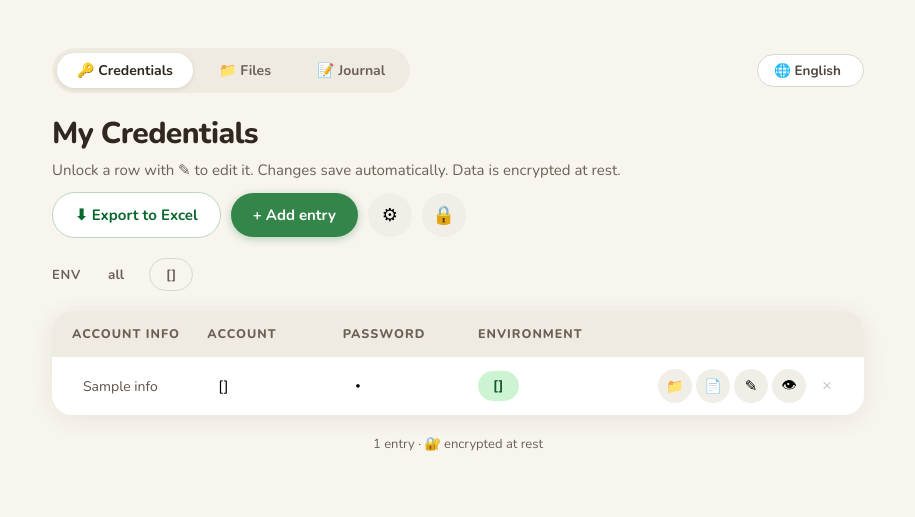
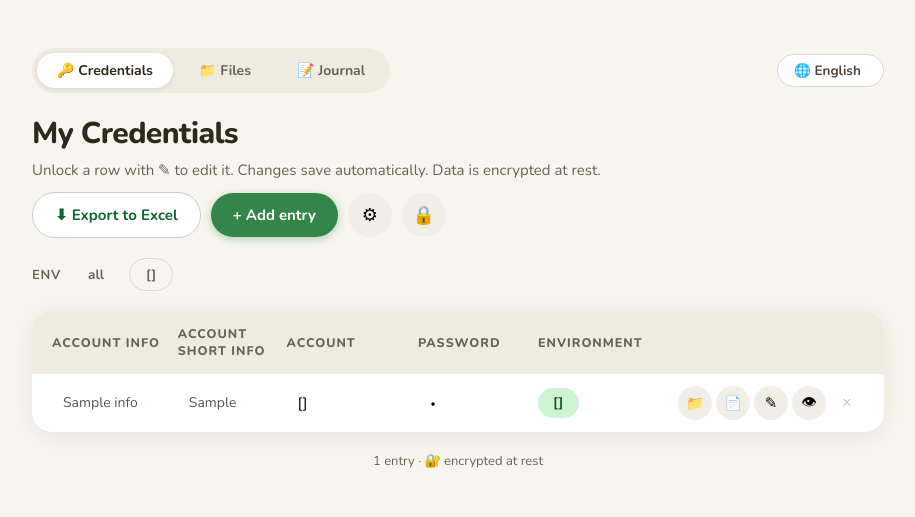
Before and after one commit to yangunang/PKFMS, a Flask app: template templates/index.html in a window 1280 px wide. Shown: the top 517 px of the page, without its empty margins (182-1097 px from the left). Run offline with Flask 3, Linux system fonts and the light colour scheme; the template is opened without the code that fills it: most values are stand-ins (such as "Sample title", 1, 10 or a date in 2020).

Commit message:
fix pages

```diff
--- a/app.py
+++ b/app.py
@@ -150,14 +150,21 @@ def init_db():
         db.execute("ALTER TABLE credentials ADD COLUMN info BLOB")
     if "description" not in cols:
         db.execute("ALTER TABLE credentials ADD COLUMN description BLOB")
+    if "short_info" not in cols:
+        db.execute("ALTER TABLE credentials ADD COLUMN short_info BLOB")
     fcols = [r[1] for r in db.execute("PRAGMA table_info(files)").fetchall()]
     if "description" not in fcols:
         db.execute("ALTER TABLE files ADD COLUMN description BLOB")
     if "tags" not in fcols:
         db.execute("ALTER TABLE files ADD COLUMN tags TEXT")
+    if "cred_id" not in fcols:
+        db.execute("ALTER TABLE files ADD COLUMN cred_id INTEGER")
     ncols = [r[1] for r in db.execute("PRAGMA table_info(notes)").fetchall()]
     if "env" not in ncols:
         db.execute("ALTER TABLE notes ADD COLUMN env TEXT")
+    if (db.execute("SELECT value FROM settings WHERE key = 'totp_secret'").fetchone()
+            and not db.execute("SELECT value FROM settings WHERE key = 'totp_confirmed'").fetchone()):
+        db.execute("INSERT INTO settings (key, value) VALUES ('totp_confirmed', '1')")
     if db.execute("SELECT COUNT(*) FROM note_categories").fetchone()[0] == 0:
         db.executemany("INSERT INTO note_categories (name, position) VALUES (?, ?)",
                        [(n, i) for i, n in enumerate(DEFAULT_NOTE_CATEGORIES)])
@@ -264,11 +271,13 @@ def reset_2fa():
             return
         totp_secret = pyotp.random_base32()
         set_setting("totp_secret", totp_secret)
+        set_setting("totp_confirmed", "0")
         uri = pyotp.totp.TOTP(totp_secret).provisioning_uri(
             name="credentials", issuer_name="My Credentials")
         print("\nNew 2FA secret generated. Scan this QR code with your authenticator app:\n")
         segno.make(uri, error="m").terminal(compact=True, border=2)
         print(f"\nOr enter the secret manually: {totp_secret}\n")
+        print("Open the app: it will ask for a code once to confirm the new secret.")
         print("Your master password and all stored data are unchanged.")
 
 
@@ -296,9 +305,26 @@ def factory_reset():
 
 # ---------- first-run setup ----------
 
+def totp_confirmed():
+    return get_setting("totp_confirmed") == "1"
+
+
+def render_qr_step(error=None):
+    totp_secret = get_setting("totp_secret")
+    uri = pyotp.totp.TOTP(totp_secret).provisioning_uri(
+        name="credentials", issuer_name="My Credentials"
+    )
+    qr = segno.make(uri, error="m").svg_data_uri(scale=4, border=2)
+    return render_template("setup.html", totp_secret=totp_secret,
+                           totp_qr=qr, done=True, error=error)
+
+
 @app.route("/setup", methods=["GET", "POST"])
 def setup():
     if get_setting("pw_hash") is not None:
+        # password set but 2FA never verified -> resume at the QR step
+        if not totp_confirmed():
+            return render_qr_step()
         return redirect(url_for("login"))
     if request.method == "POST":
         pw = request.form.get("password", "")
@@ -306,22 +332,29 @@ def setup():
             return render_template("setup.html", error="Password must be at least 8 characters.")
         set_setting("pw_hash", generate_password_hash(pw))
         set_setting("salt", base64.b64encode(secrets.token_bytes(16)).decode())
-        totp_secret = pyotp.random_base32()
-        set_setting("totp_secret", totp_secret)
-        uri = pyotp.totp.TOTP(totp_secret).provisioning_uri(
-            name="credentials", issuer_name="My Credentials"
-        )
-        qr = segno.make(uri, error="m").svg_data_uri(scale=4, border=2)
-        return render_template("setup.html", totp_secret=totp_secret,
-                               totp_uri=uri, totp_qr=qr, done=True)
+        set_setting("totp_secret", pyotp.random_base32())
+        return render_qr_step()
     return render_template("setup.html")
+
+
+@app.route("/setup/verify", methods=["POST"])
+def setup_verify():
+    if get_setting("pw_hash") is None:
+        return redirect(url_for("setup"))
+    if totp_confirmed():
+        return redirect(url_for("login"))
+    code = request.form.get("code", "").replace(" ", "")
+    if pyotp.TOTP(get_setting("totp_secret")).verify(code, valid_window=1):
+        set_setting("totp_confirmed", "1")
+        return render_template("setup.html", verified=True)
+    return render_qr_step(error=tr("wrongCode"))
 
 
 # ---------- login / logout ----------
 
 @app.route("/login", methods=["GET", "POST"])
 def login():
-    if get_setting("pw_hash") is None:
+    if get_setting("pw_hash") is None or not totp_confirmed():
         return redirect(url_for("setup"))
     error = None
     step = "password"
@@ -367,11 +400,14 @@ def decrypt_rows(f):
                 "account": f.decrypt(r["account"]).decode(),
                 "password": f.decrypt(r["password"]).decode(),
                 "info": f.decrypt(r["info"]).decode() if r["info"] else "",
+                "short_info": f.decrypt(r["short_info"]).decode() if r["short_info"] else "",
                 "has_desc": bool(r["description"] and f.decrypt(r["description"]).decode().strip()),
+                "has_files": bool(get_db().execute(
+                    "SELECT 1 FROM files WHERE cred_id = ? LIMIT 1", (r["id"],)).fetchone()),
             })
         except InvalidToken:
             out.append({"id": r["id"], "env": r["env"], "account": "(cannot decrypt)",
-                        "password": "", "info": ""})
+                        "password": "", "info": "", "short_info": ""})
     return out
 
 
@@ -414,11 +450,12 @@ def add_row():
     env = get_environments()[0]
     db = get_db()
     cur = db.execute(
-        "INSERT INTO credentials (env, account, password, info) VALUES (?, ?, ?, ?)",
-        (env, f.encrypt(b""), f.encrypt(b""), f.encrypt(b"")),
+        "INSERT INTO credentials (env, account, password, info, short_info) VALUES (?, ?, ?, ?, ?)",
+        (env, f.encrypt(b""), f.encrypt(b""), f.encrypt(b""), f.encrypt(b"")),
     )
     db.commit()
-    return jsonify({"id": cur.lastrowid, "env": env, "account": "", "password": "", "info": ""})
+    return jsonify({"id": cur.lastrowid, "env": env, "account": "", "password": "",
+                    "info": "", "short_info": ""})
 
 
 @app.route("/rows/<int:row_id>/description")
@@ -448,13 +485,11 @@ def account_files_page(row_id):
         account = f.decrypt(r["account"]).decode()
     except InvalidToken:
         account = "(cannot decrypt)"
-    files = []
-    for x in get_db().execute("SELECT id, filename, env, category, size, tags FROM files ORDER BY id").fetchall():
-        if x["env"] == r["env"] or row_id in file_tags(x):
-            files.append({"id": x["id"], "filename": x["filename"],
-                          "category": x["category"], "size": x["size"]})
+    files = [dict(x) for x in get_db().execute(
+        "SELECT id, filename, category, size FROM files WHERE cred_id = ? ORDER BY id DESC",
+        (row_id,)).fetchall()]
     return render_template("account_files.html", account=account, env=r["env"],
-                           files=files, environments=get_environments(),
+                           row_id=row_id, files=files, environments=get_environments(),
                            categories=get_categories())
 
 
@@ -469,7 +504,7 @@ def update_row(row_id):
             if v not in get_environments():
                 return jsonify({"error": "invalid environment"}), 400
             db.execute("UPDATE credentials SET env = ? WHERE id = ?", (v, row_id))
-        elif k in ("account", "password", "info", "description"):
+        elif k in ("account", "password", "info", "short_info", "description"):
             db.execute(f"UPDATE credentials SET {k} = ? WHERE id = ?",
                        (f.encrypt(str(v).encode()), row_id))
     db.commit()
@@ -539,6 +574,14 @@ def upload_file():
     category = request.form.get("category") or get_categories()[0]
     if env not in get_environments() or category not in get_categories():
         return jsonify({"error": "invalid env or category"}), 400
+    cred_id = request.form.get("cred_id") or None
+    if cred_id is not None:
+        try:
+            cred_id = int(cred_id)
+        except ValueError:
+            return jsonify({"error": "invalid account"}), 400
+        if get_db().execute("SELECT 1 FROM credentials WHERE id = ?", (cred_id,)).fetchone() is None:
+            return jsonify({"error": "invalid account"}), 400
     # Keep the real (Unicode) filename; only strip path separators and control chars.
     name = os.path.basename(f.filename.replace("\\", "/")).strip()
     name = "".join(c for c in name if c.isprintable() and c not in '<>:"|?*') or "file"
@@ -555,12 +598,12 @@ def upload_file():
     size = os.path.getsize(path)
     db = get_db()
     cur = db.execute(
-        "INSERT INTO files (filename, stored_name, env, category, size) VALUES (?, ?, ?, ?, ?)",
-        (name, stored, env, category, size),
+        "INSERT INTO files (filename, stored_name, env, category, size, cred_id) VALUES (?, ?, ?, ?, ?, ?)",
+        (name, stored, env, category, size, cred_id),
     )
     db.commit()
-    return jsonify({"id": cur.lastrowid, "filename": f.filename, "env": env,
-                    "category": category, "size": size})
+    return jsonify({"id": cur.lastrowid, "filename": name, "env": env,
+                    "category": category, "size": size, "cred_id": cred_id})
 
 
 @app.route("/files/<int:file_id>/description")
@@ -775,12 +818,12 @@ def export_excel():
     wb = Workbook()
     ws = wb.active
     ws.title = "Credentials"
-    ws.append(["account info", "Account", "Password", "Environment"])
+    ws.append(["account info", "account short info", "Account", "Password", "Environment"])
     for cell in ws[1]:
         cell.font = Font(bold=True)
     for r in rows:
-        ws.append([r["info"], r["account"], r["password"], r["env"]])
-    for col, width in zip("ABCD", (36, 32, 28, 16)):
+        ws.append([r["info"], r["short_info"], r["account"], r["password"], r["env"]])
+    for col, width in zip("ABCDE", (34, 22, 30, 26, 16)):
         ws.column_dimensions[col].width = width
     buf = BytesIO()
     wb.save(buf)
--- a/templates/index.html
+++ b/templates/index.html
@@ -12,7 +12,7 @@
   }
   * { box-sizing: border-box; }
   body { margin: 0; background: var(--bg); color: var(--ink); font-family: 'Nunito', sans-serif; }
-  .wrap { max-width: 860px; margin: 0 auto; padding: 48px 24px; display: flex; flex-direction: column; gap: 20px; }
+  .wrap { max-width: 900px; margin: 0 auto; padding: 48px 24px; display: flex; flex-direction: column; gap: 20px; }
   .lang-select { appearance: none; border: 1.5px solid oklch(0.88 0.01 85); border-radius: 999px; padding: 8px 16px;
     font: 700 13.5px 'Nunito', sans-serif; cursor: pointer; background: #fff; color: oklch(0.4 0.02 60); }
   .lang-select:focus { outline: none; border-color: var(--accent); }
@@ -35,7 +35,7 @@
     display: inline-flex; align-items: center; justify-content: center; font-size: 18px; text-decoration: none; cursor: pointer; }
   .icon-btn:hover { background: oklch(0.9 0.015 85); }
   .card { background: #fff; border-radius: 20px; box-shadow: 0 4px 24px oklch(0.28 0.02 60 / 0.08); overflow: hidden; }
-  .grid-head, .grid-row { display: grid; grid-template-columns: 1fr 1fr 1fr 150px 204px; gap: 12px; align-items: center; padding: 10px 20px; }
+  .grid-head, .grid-row { display: grid; grid-template-columns: minmax(0, 1fr) minmax(0, 0.85fr) minmax(0, 1.05fr) minmax(0, 0.95fr) 124px 190px; min-width: 760px; gap: 12px; align-items: center; padding: 10px 20px; }
   .grid-head { padding: 14px 20px; background: oklch(0.94 0.015 85); font-size: 12.5px; font-weight: 800;
     text-transform: uppercase; letter-spacing: 0.08em; color: var(--muted); }
   .grid-head button { all: unset; cursor: pointer; display: flex; gap: 6px; align-items: center; }
@@ -44,10 +44,17 @@
     font: 700 14px 'Nunito', sans-serif; cursor: pointer; }
   select.env:hover { border-color: oklch(0.8 0.02 85); }
   select.env:focus { outline: none; border-color: var(--accent); }
-  input.cell { border: 1.5px solid transparent; border-radius: 10px; padding: 8px 10px; font-size: 15px;
-    background: transparent; width: 100%; font-family: 'Nunito', sans-serif; }
-  input.cell.pw { font: 600 14px 'JetBrains Mono', monospace; }
-  input.cell.info { font-size: 14px; color: oklch(0.45 0.02 60); }
+  input.cell, textarea.cell { min-width: 0; border: 1.5px solid transparent; border-radius: 10px; padding: 8px 10px; font-size: 15px;
+    background: transparent; width: 100%; box-sizing: border-box; font-family: 'Nunito', sans-serif; }
+  textarea.cell { resize: none; overflow: hidden; line-height: 1.35; }
+  textarea.cell.pw { font: 600 13.5px 'JetBrains Mono', monospace; word-break: break-all; }
+  textarea.cell.pw.masked { -webkit-text-security: disc; }
+  textarea.cell.info { font-size: 14px; color: oklch(0.45 0.02 60); }
+  textarea.cell:hover { background: var(--bg); }
+  textarea.cell:focus { outline: none; border-color: var(--accent); background: #fff; }
+  .grid-row.locked textarea.cell:hover { background: transparent; }
+  .grid-row.locked textarea.cell { cursor: default; }
+  .actions { flex-wrap: wrap; }
   input.cell:hover { background: var(--bg); }
   input.cell:focus { outline: none; border-color: var(--accent); background: #fff; }
   .actions { display: flex; gap: 4px; justify-content: flex-end; }
@@ -150,6 +157,7 @@
   <div class="card">
     <div class="grid-head">
       <div>{{ T.colInfo }}</div>
+      <div>{{ T.colShortInfo }}</div>
       <button data-sort="account">{{ T.colAccount }} <span></span></button>
       <div>{{ T.colPassword }}</div>
       <button data-sort="env">{{ T.colEnv }} <span></span></button>
@@ -158,9 +166,10 @@
     <div id="rows">
       {% for row in rows %}
       <div class="grid-row locked" data-id="{{ row.id }}">
-        <input class="cell info" data-field="info" value="{{ row.info }}" placeholder="{{ T.infoPh }}" readonly>
-        <input class="cell" data-field="account" value="{{ row.account }}" placeholder="{{ T.accountPh }}" readonly>
-        <input class="cell pw" type="password" data-field="password" value="{{ row.password }}" placeholder="{{ T.passwordPh }}" readonly>
+        <textarea class="cell info" data-field="info" rows="1" placeholder="{{ T.infoPh }}" readonly>{{ row.info }}</textarea>
+        <textarea class="cell info" data-field="short_info" rows="1" placeholder="{{ T.shortInfoPh }}" readonly>{{ row.short_info }}</textarea>
+        <textarea class="cell" data-field="account" rows="1" placeholder="{{ T.accountPh }}" readonly>{{ row.account }}</textarea>
+        <textarea class="cell pw masked" data-field="password" rows="1" placeholder="{{ T.passwordPh }}" readonly>{{ row.password }}</textarea>
         <div>
           <select class="env" data-field="env" disabled>
             {% for env in environments %}
@@ -169,7 +178,7 @@
           </select>
         </div>
         <div class="actions">
-          <a class="desc" href="/rows/{{ row.id }}/files" title="{{ T.tabFiles }}">&#128193;</a>
+          <a class="desc{% if row.has_files %} has{% endif %}" href="/rows/{{ row.id }}/files" title="{{ T.tabFiles }}">&#128193;</a>
           <a class="desc{% if row.has_desc %} has{% endif %}" href="/rows/{{ row.id }}/description" title="{{ T.descTitle }}">&#128196;</a>
           <button class="edit" title="{{ T.unlockEdit }}">&#9998;</button>
           <button class="eye" title="Show/hide password">&#128065;</button>
@@ -212,6 +221,9 @@ const updateCount = () => {
   document.querySelector('.count').textContent = (n === 1 ? T.entry : T.entries.split('{n}').join(n)) + ' \u00b7 ' + T.encAtRest;
 };
 const paintAll = () => rowsEl.querySelectorAll('select.env').forEach(paintEnv);
+const autosize = el => { el.style.height = 'auto'; el.style.height = (el.scrollHeight + 2) + 'px'; };
+const autosizeAll = () => rowsEl.querySelectorAll('textarea.cell').forEach(autosize);
+rowsEl.addEventListener('input', e => { if (e.target.matches('textarea.cell')) autosize(e.target); });
 
 const fmtSize = b => b < 1024 ? b + ' B' : b < 1048576 ? (b/1024).toFixed(1) + ' KB'
   : b < 1073741824 ? (b/1048576).toFixed(1) + ' MB' : (b/1073741824).toFixed(2) + ' GB';
@@ -257,7 +269,7 @@ const applyFilter = () => {
 document.querySelectorAll('.filter-chip').forEach(ch =>
   ch.addEventListener('click', () => { envFilter = ch.dataset.env; applyFilter(); }));
 
-paintAll(); updateCount();
+paintAll(); updateCount(); autosizeAll();
 
 const rebuildSelects = () => {
   rowsEl.querySelectorAll('select.env').forEach(sel => {
@@ -279,7 +291,8 @@ rowsEl.addEventListener('change', e => {
 const setRowLocked = (row, locked) => {
   row.classList.toggle('locked', locked);
   row.querySelector('[data-field=env]').disabled = locked;
-  row.querySelectorAll('input.cell').forEach(i => i.readOnly = locked);
+  row.querySelectorAll('input.cell, textarea.cell').forEach(i => i.readOnly = locked);
+  autosizeAll();
   const btn = row.querySelector('.edit');
   btn.classList.toggle('editing', !locked);
   btn.innerHTML = locked ? '&#9998;' : '&#10003;';
@@ -293,8 +306,9 @@ rowsEl.addEventListener('click', async e => {
     setRowLocked(row, !row.classList.contains('locked') ? true : false);
   } else if (e.target.closest('.eye')) {
     const pw = row.querySelector('[data-field=password]');
-    pw.type = pw.type === 'password' ? 'text' : 'password';
-    e.target.closest('.eye').innerHTML = pw.type === 'text' ? '&#128584;' : '&#128065;';
+    const nowMasked = pw.classList.toggle('masked');
+    e.target.closest('.eye').innerHTML = nowMasked ? '&#128065;' : '&#128584;';
+    autosize(pw);
   } else if (e.target.closest('.del')) {
     await fetch('/api/rows/' + row.dataset.id, { method: 'DELETE' });
     row.remove();
```
Also changed, not shown: i18n.py (+12 -0 lines), templates/account_files.html (+39 -4 lines), templates/setup.html (+13 -3 lines), README.md.
